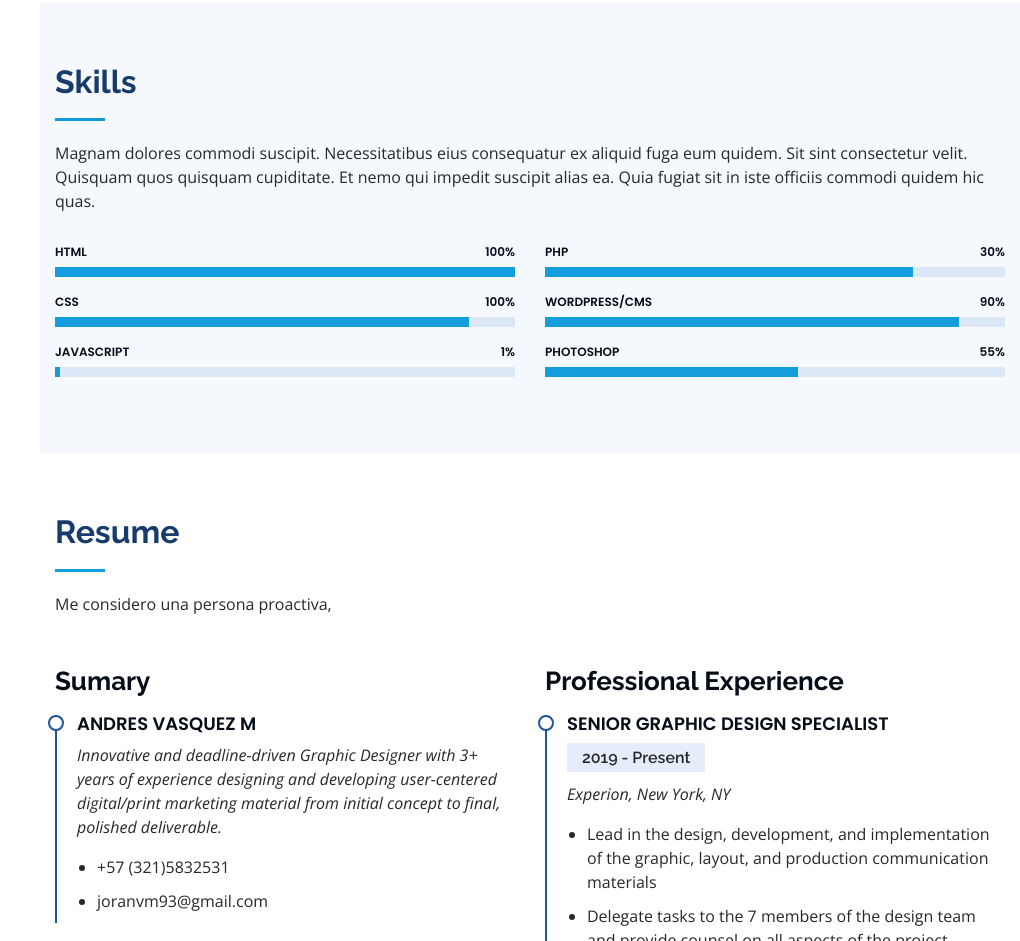
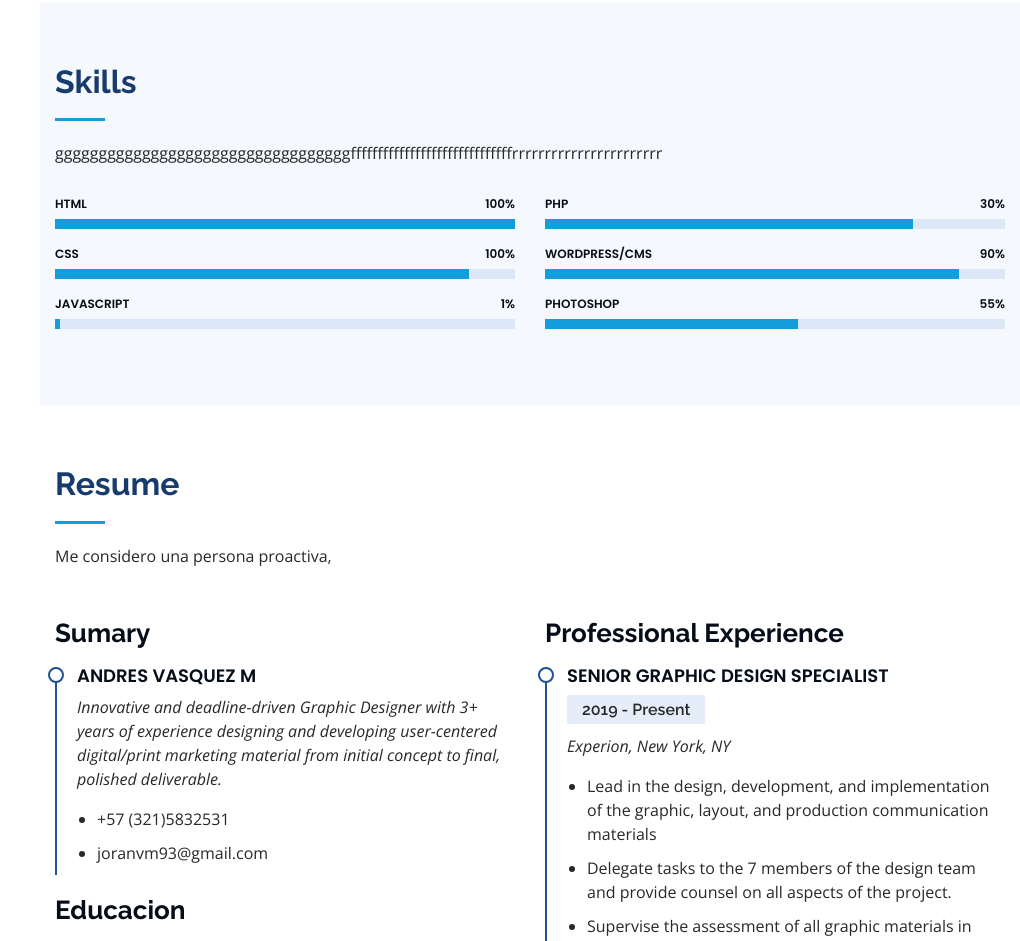
Before and after one commit to joranvm1993/portfolio_2, a plain HTML site: page index.html in a window 1280 px wide. Shown: the part 1897-2838 px from the top of the page, without its empty margins (260-1280 px from the left). Drawn offline with nearby package versions, Linux system fonts and the light colour scheme.

Commit message:
nuevos cambios en el index

```diff
--- a/index.html
+++ b/index.html
@@ -181,7 +181,7 @@
 
         <div class="section-title">
           <h2>Skills</h2>
-          <p>Magnam dolores commodi suscipit. Necessitatibus eius consequatur ex aliquid fuga eum quidem. Sit sint consectetur velit. Quisquam quos quisquam cupiditate. Et nemo qui impedit suscipit alias ea. Quia fugiat sit in iste officiis commodi quidem hic quas.</p>
+          <p>ggggggggggggggggggggggggggggggggggffffffffffffffffffffffffffffffrrrrrrrrrrrrrrrrrrrrrrr</p>
         </div>
 
         <div class="row skills-content">
```
